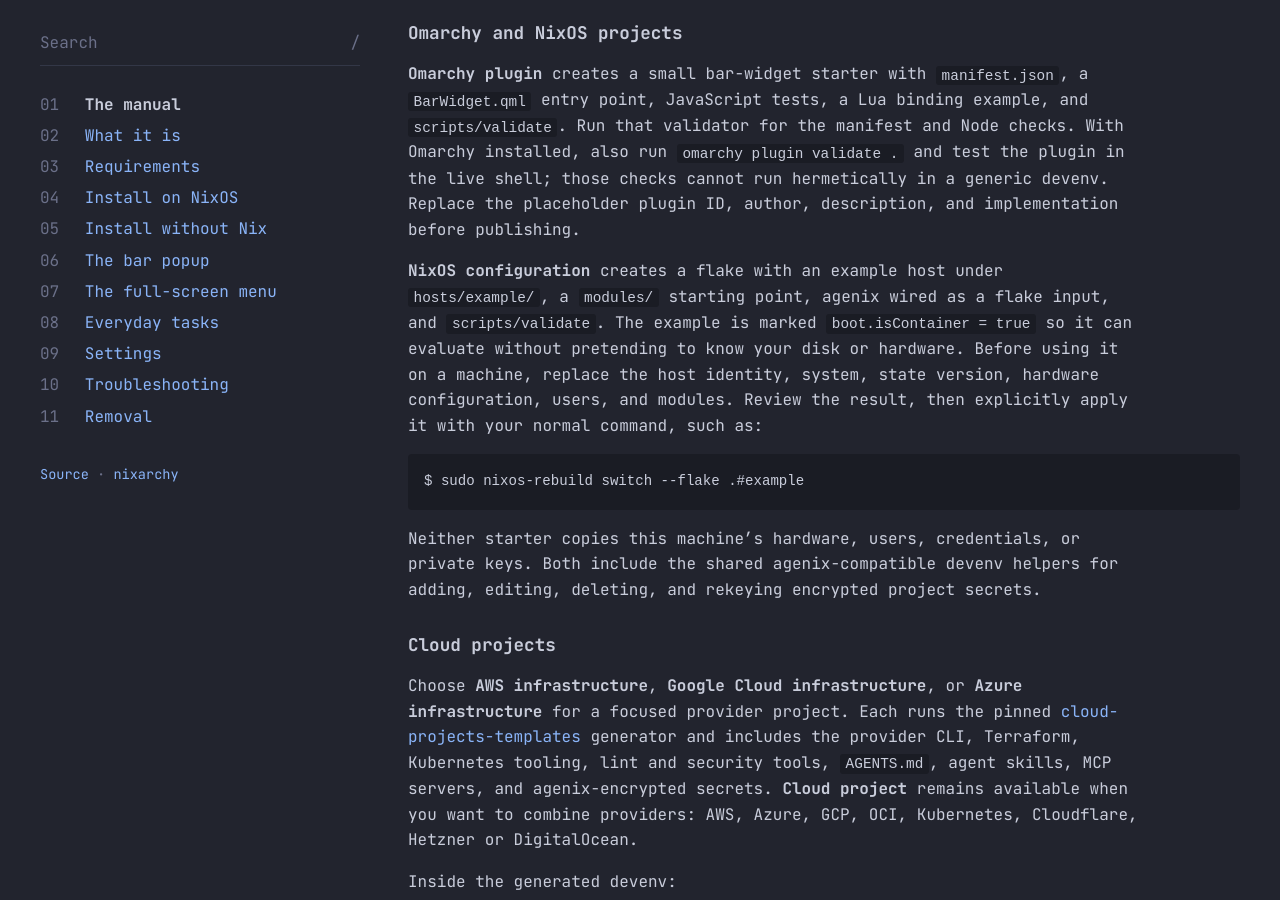
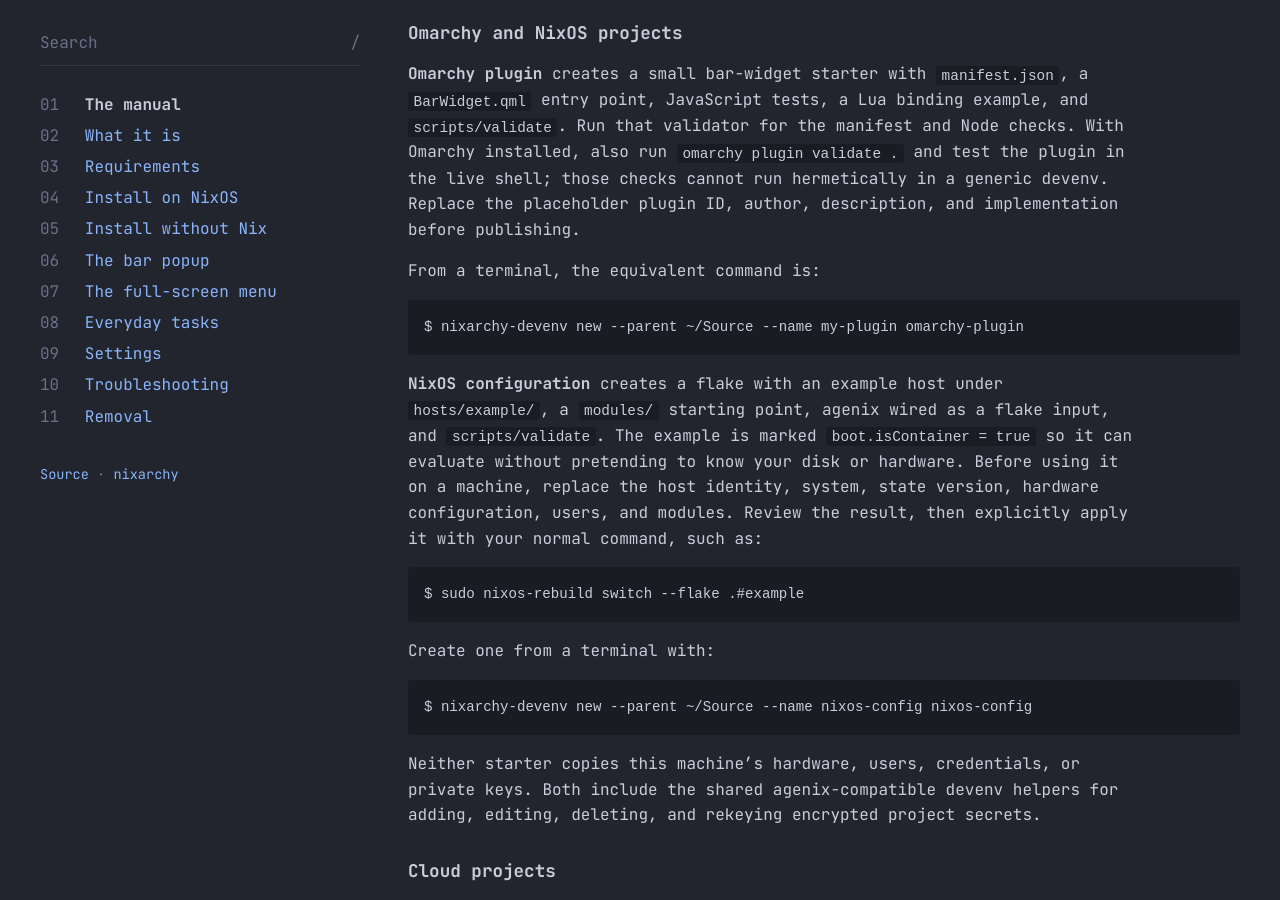
Before and after one commit to olafkfreund/nixarchy-devenv, a Jekyll site: the page built from docs/usage.md, in a window 1280 px wide and 900 px high, scrolled down 6263 px. Built offline with Jekyll 4.4.1, drawn with Linux system fonts in a browser that asks for light colours.

````diff
--- a/docs/usage.md
+++ b/docs/usage.md
@@ -252,6 +252,12 @@ the live shell; those checks cannot run hermetically in a generic devenv.
 Replace the placeholder plugin ID, author, description, and implementation
 before publishing.
 
+From a terminal, the equivalent command is:
+
+```console
+$ nixarchy-devenv new --parent ~/Source --name my-plugin omarchy-plugin
+```
+
 **NixOS configuration** creates a flake with an example host under
 `hosts/example/`, a `modules/` starting point, agenix wired as a flake input,
 and `scripts/validate`. The example is marked `boot.isContainer = true` so it
@@ -262,6 +268,12 @@ with your normal command, such as:
 
 ```console
 $ sudo nixos-rebuild switch --flake .#example
+```
+
+Create one from a terminal with:
+
+```console
+$ nixarchy-devenv new --parent ~/Source --name nixos-config nixos-config
 ```
 
 Neither starter copies this machine's hardware, users, credentials, or private
````
Also changed, not shown: docs/index.md (+4 -0 lines), README.md.
